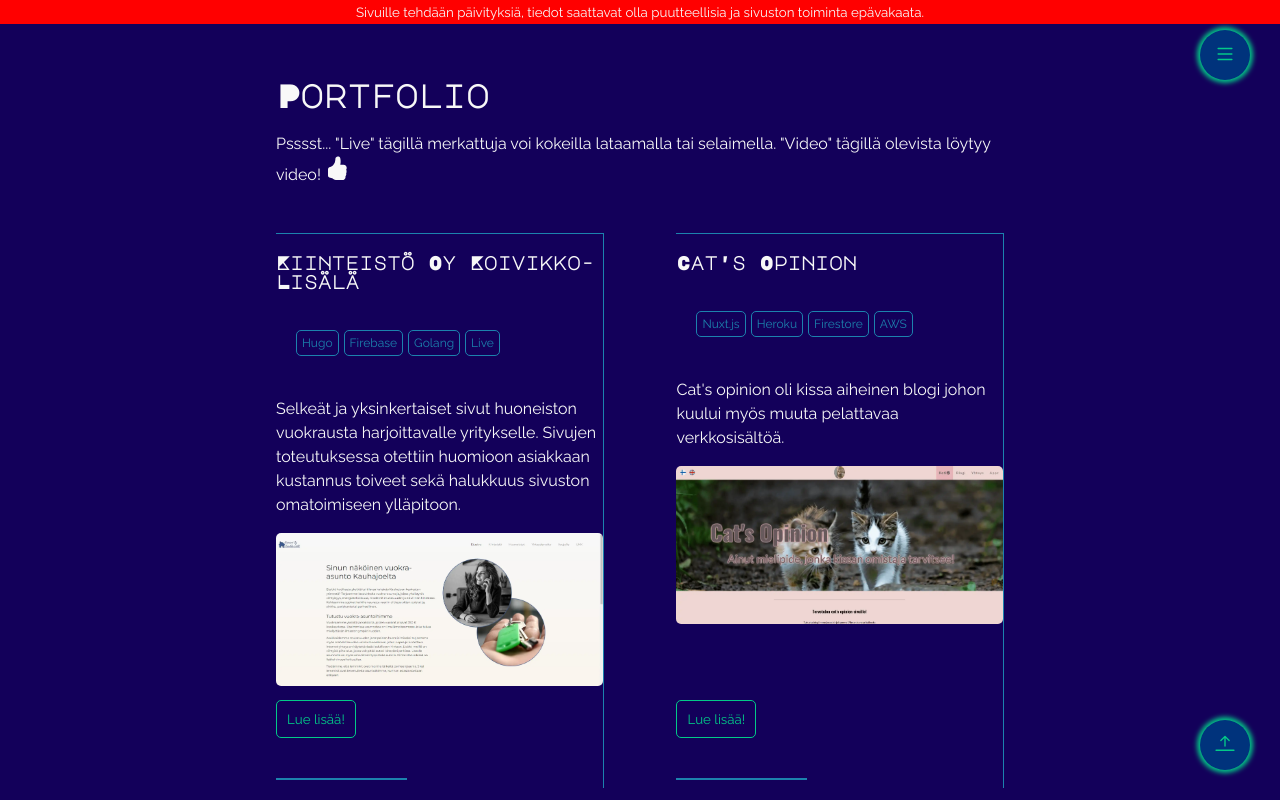
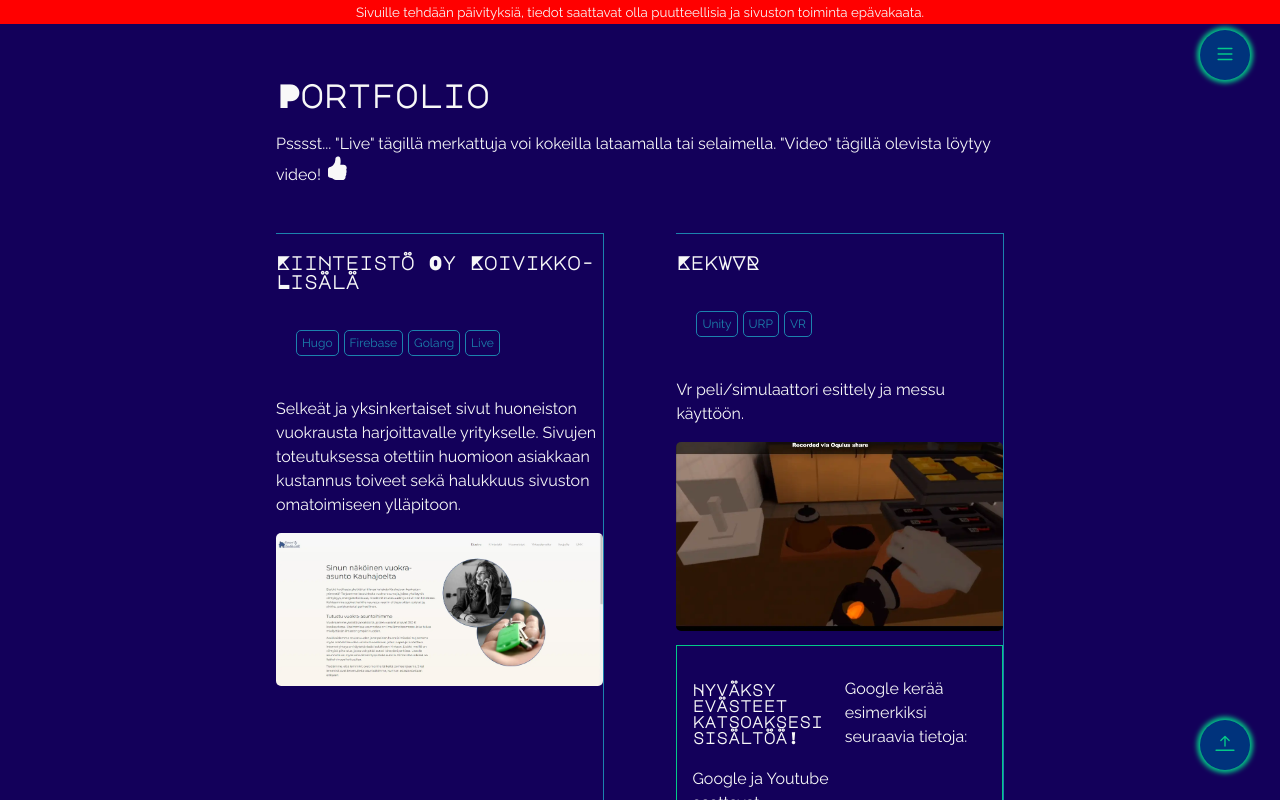
Before and after one commit to linre-90/personalsite, a React (Create React App) app: page /portfolio in a window 1280 px wide. Shown: the top 800 px of the page. Built offline with nearby package versions, Linux system fonts and the light colour scheme.

Commit message:
added new project to portolio

```diff
--- a/src/Pages/portfolio.tsx
+++ b/src/Pages/portfolio.tsx
@@ -57,6 +57,16 @@ const PortfolioPage = (): ReactElement => {
                 img={images.koivikkolthumb}
                 alt="Koivikko-Lisälä sivujen etusivu"
               />
+            }
+          />
+          <PortfolioItem
+            readContent={postList.vr}
+            headline="KekwVR"
+            description="Vr peli/simulaattori esittely ja messu käyttöön."
+            usedtech={["Unity", "URP", "VR"]}
+            containsVideoContent={true}
+            thumbnailImage={
+              <Image img={images.vrthumb} alt="Kuvakaappaus vr pelistä" />
             }
           />
           <PortfolioItem
--- a/src/components/image/imageImports.tsx
+++ b/src/components/image/imageImports.tsx
@@ -17,6 +17,7 @@ import rayhall from "../../images/hallway.webp";
 import rayfireplace from "../../images/fireplace.webp";
 import koivikkolthumb from "../../images/kl0.webp";
 import koivikkolsec from "../../images/kl1.webp";
+import vrthumb from "../../images/vrthumb.webp";
 
 export const images = {
   catsopinionblog,
@@ -37,4 +38,5 @@ export const images = {
   rayhall,
   koivikkolthumb,
   koivikkolsec,
+  vrthumb,
 };
--- /dev/null
+++ b/src/posts/postBuilders/vr.tsx
@@ -0,0 +1,44 @@
+import React from "react";
+import Post from "../post";
+import VideoComponent from "../../components/videoComponent";
+
+export const vr = (
+  <Post
+    children={
+      <>
+        <h1>KekwVR</h1>
+        <p>
+          KekwVR eli Kauhena Edistynyt Koulusimulaattori - World of Virtual.
+          Humorisesta nimestään huolimatta peli on ihan oikea asiakkaan
+          tilaustyö. Toteutimme projektin neljän hengen porukalla. Kenelläkään
+          ei ollut VR pelien tekemisestä minkäänlaista aikaisempaa kokemusta
+          mutta Unityn ja blenderin käytöstä kyllä. Peli toimii hyvänä ja
+          dokumentoituna pohjana tuleville vuosiluokille, jotka voivat laajentaa
+          ja lisätä esimerkiksi eri koulutusaloja peliin. Projekti on
+          versiohallinnoitu GIT:illä ja kommitteja kertyi loppujen lopuksi
+          reilusti yli 1000 kappaletta.
+        </p>
+        <p>
+          Peli pyörii PC:llä tai natiivisti Oculus quest 2 laitteella Android
+          buildina. Suorituskyky oli eräs suurimpia teknisiä ongelmia
+          projektissa. Peliin on jouduttu tekemään monille asioille LOD,
+          occulusion ja rajoittamaan objektien piirtoetäisyyksiä. Tekstuureita
+          on atlassoitu yhteen ja pelissä uudelleen käytetään paljon objekteja
+          nimeenomaan poolausta hyödyntäen. Shadereita projektissa optimoitiin
+          myös.
+        </p>
+        <p>
+          Aikaa projektiin käytettiin noin 10 viikkoa. Hiomista ja hienosäätöä
+          jäi vielä huomattavasti tekemättä. Ääniä, äänien 3d ja niiden
+          häivytyksiä jäi hiomatta ajan puutteen vuoksi. Lisäksi nyt, kun
+          projekti on "valmis" sanoisin, että en lähtisi tekemään enään samoilla
+          tekstuureilla uudestaan vaan yksinkertaistaisin ilmettä huomattavasti.
+          Gitin unohtaisin myös aivan totaalisesti ja käyttäisin joko Perforcea
+          tai Apachen Subversionia.
+        </p>
+        <div id="spacer"></div>
+        <VideoComponent videoURL="https://www.youtube-nocookie.com/embed/xm9viDpLztc" />
+      </>
+    }
+  />
+);
--- a/src/posts/postManager.tsx
+++ b/src/posts/postManager.tsx
@@ -6,6 +6,7 @@ import { footkin } from "./postBuilders/footkinBuilder";
 import { virtualLibrary } from "./postBuilders/virtualLibraryBuilder";
 import { raytrace } from "./postBuilders/raytracingBuilder";
 import { koivikkolisala } from "./postBuilders/koivikkolisala";
+import { vr } from "./postBuilders/vr";
 
 /** Object of all available posts */
 export const postList = {
@@ -16,4 +17,5 @@ export const postList = {
   virtualLibrary,
   raytrace,
   koivikkolisala,
+  vr,
 };
```
Also changed, not shown: src/images/vrthumb.webp (added).
